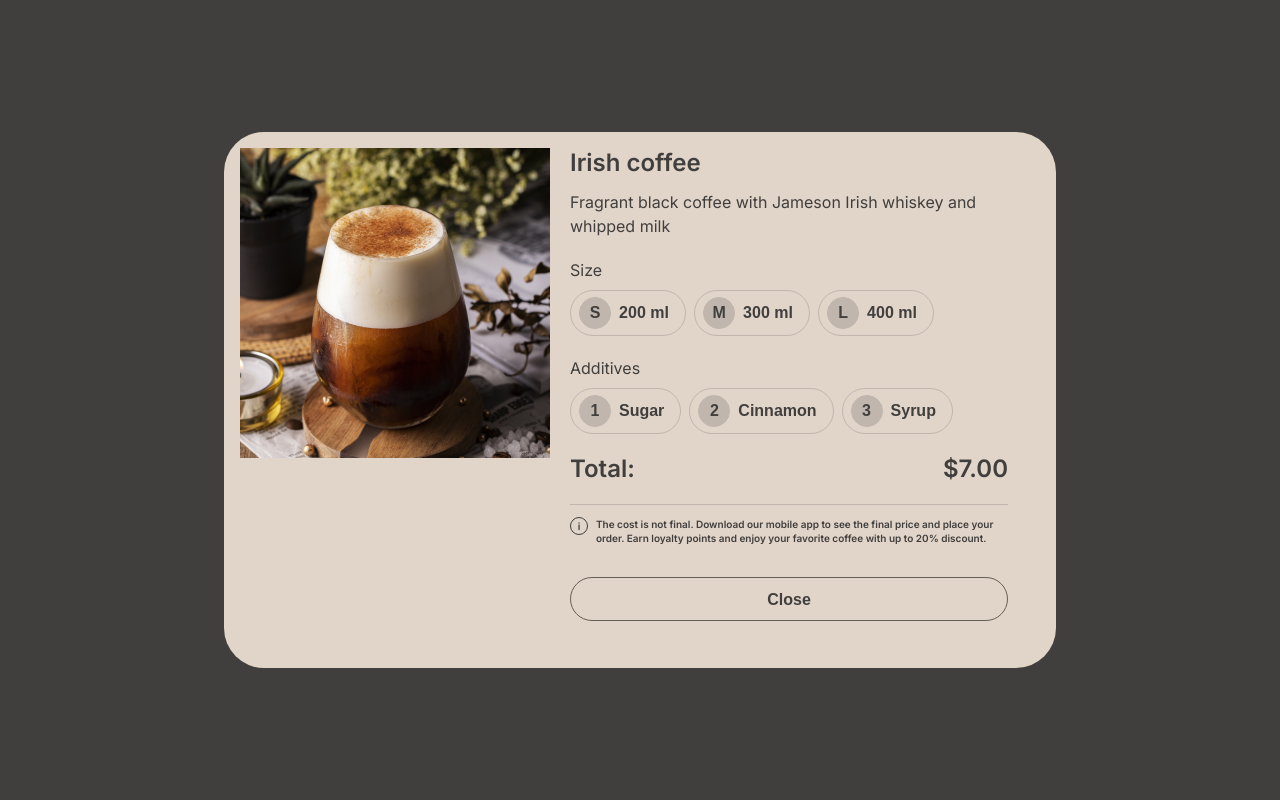
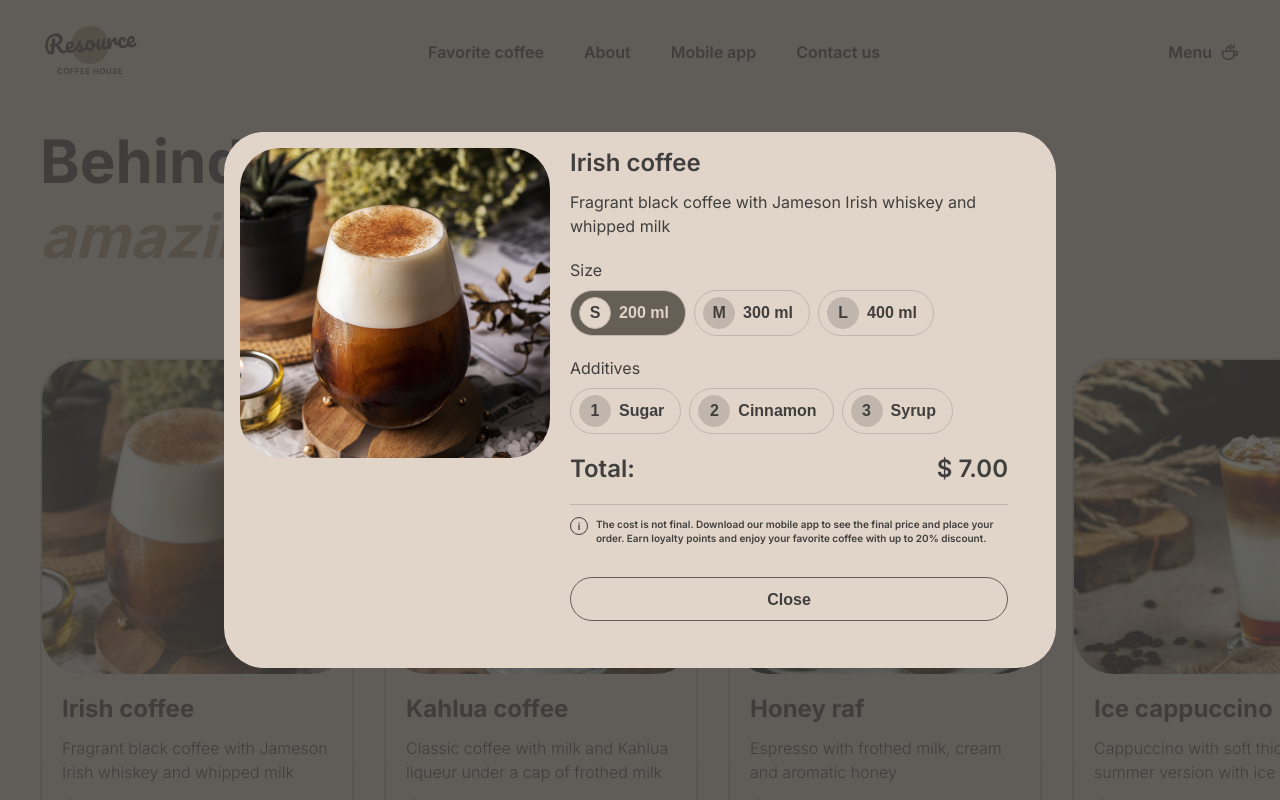
Before and after one commit to bloodyrainday/coffee-shop-react, a React (Create React App) app: page /coffee-shop-react/menu in a window 1280 px wide. Both pictures are taken after a click on the element 197 px from the left and 613 px from the top of the page. Shown: the top 800 px of the page. Built offline with nearby package versions, Linux system fonts and the light colour scheme.

Commit message:
feat: make buttons work for choosing size of coffee

```diff
--- a/src/components/MenuItem.js
+++ b/src/components/MenuItem.js
@@ -1,6 +1,18 @@
 import React from 'react'
 
-export default function MenuItem({coffee, showCard, setCardClicked}) {
+export default function MenuItem({ showCard, setCardClicked}) {
+  // let sum = Number(showCard.price).toFixed(2);
+  const [sum, setSum] = React.useState(Number(showCard.price));
+  const calculateSum = () => {
+    if (chosenItem === 1) {
+      setSum(sum + 0.5)
+    } else if (chosenItem === 2)
+    setSum(sum + 0.75);
+  }
+  const [chosenItem, setChosenItem] = React.useState(0);
+  const choose = (index) => {
+    setChosenItem(index)
+  }
   return (
     <div className='menu-item-wrapper' onClick={(e) => {
       e.target.classList.value === 'menu-item-wrapper' && document.body.classList.remove('lock');
@@ -15,16 +27,16 @@
 
         <div className='menu-item-content-column2'>
           <div className="menu-item-content-column2-text">
-            <h4 className="menu-item-content-column2-text-title">Irish coffee</h4>
-            <p className="menu-item-content-column2-text-subtitle">Fragrant black coffee with Jameson Irish whiskey and whipped milk</p>
+            <h4 className="menu-item-content-column2-text-title">{showCard.title}</h4>
+            <p className="menu-item-content-column2-text-subtitle">{showCard.desc}</p>
           </div>
 
           <div className="menu-item-content-column2-size">
             <p className="menu-item-content-column2-size-text">Size</p>
             <div className="menu-item-content-column2-size-buttons">
-                <button className="menu-item-content-column2-size-buttons-btn"><span>S</span>200 ml</button>
-                <button className="menu-item-content-column2-size-buttons-btn"><span>M</span>300 ml</button>
-                <button className="menu-item-content-column2-size-buttons-btn"><span>L</span>400 ml</button>
+                <button className={`menu-item-content-column2-size-buttons-btn ${chosenItem === 0 ? 'chosen' : ''}`} onClick={() => choose(0)}><span>S</span>200 ml</button>
+                <button className={`menu-item-content-column2-size-buttons-btn ${chosenItem === 1 ? 'chosen' : ''}`} onClick={() => choose(1)}><span>M</span>300 ml</button>
+                <button className={`menu-item-content-column2-size-buttons-btn ${chosenItem === 2 ? 'chosen' : ''}`} onClick={() => choose(2)}><span>L</span>400 ml</button>
             </div>
           </div>
 
@@ -39,7 +51,8 @@
 
           <div className="menu-item-content-column2-total">
               <p className="menu-item-content-column2-total-text">Total:</p>
-              <p className="menu-item-content-column2-total-price">$7.00</p>
+              <p className="menu-item-content-column2-total-price">{`$ ${chosenItem === 1 ? (Number(showCard.price) + 0.5).toFixed(2) :
+                                                                          chosenItem === 2 ? (Number(showCard.price) + 0.75).toFixed(2) : Number(showCard.price).toFixed(2)}`}</p>
           </div>
 
           <div className="menu-item-content-column2-warning">
--- a/src/css/menu.css
+++ b/src/css/menu.css
@@ -132,7 +132,7 @@
   display: grid;
   justify-content: center;
   align-items: center;
-  background-color: #403F3D;
+  background-color: rgba(64, 63, 61, 0.80);
   left: 0;
   top: 0;
   bottom: 0;
@@ -150,6 +150,10 @@
   display: grid;
   grid-template-columns: 1fr 2fr;
   gap: 20px;
+}
+
+.menu-item-content-column1 img {
+  border-radius: 40px;
 }
 
 .menu-item-content-column2 {
@@ -236,6 +240,17 @@
 }
 
 .menu-item-content-column2-size-buttons-btn:hover span {
+  background-color: #E1D4C9;
+  color: #403F3D;
+}
+
+.menu-item-content-column2-size-buttons-btn.chosen {
+  color: var(--text-light, #E1D4C9);
+  background-color: #665F55;
+  cursor: default;
+}
+
+.menu-item-content-column2-size-buttons-btn.chosen span {
   background-color: #E1D4C9;
   color: #403F3D;
 }
```
